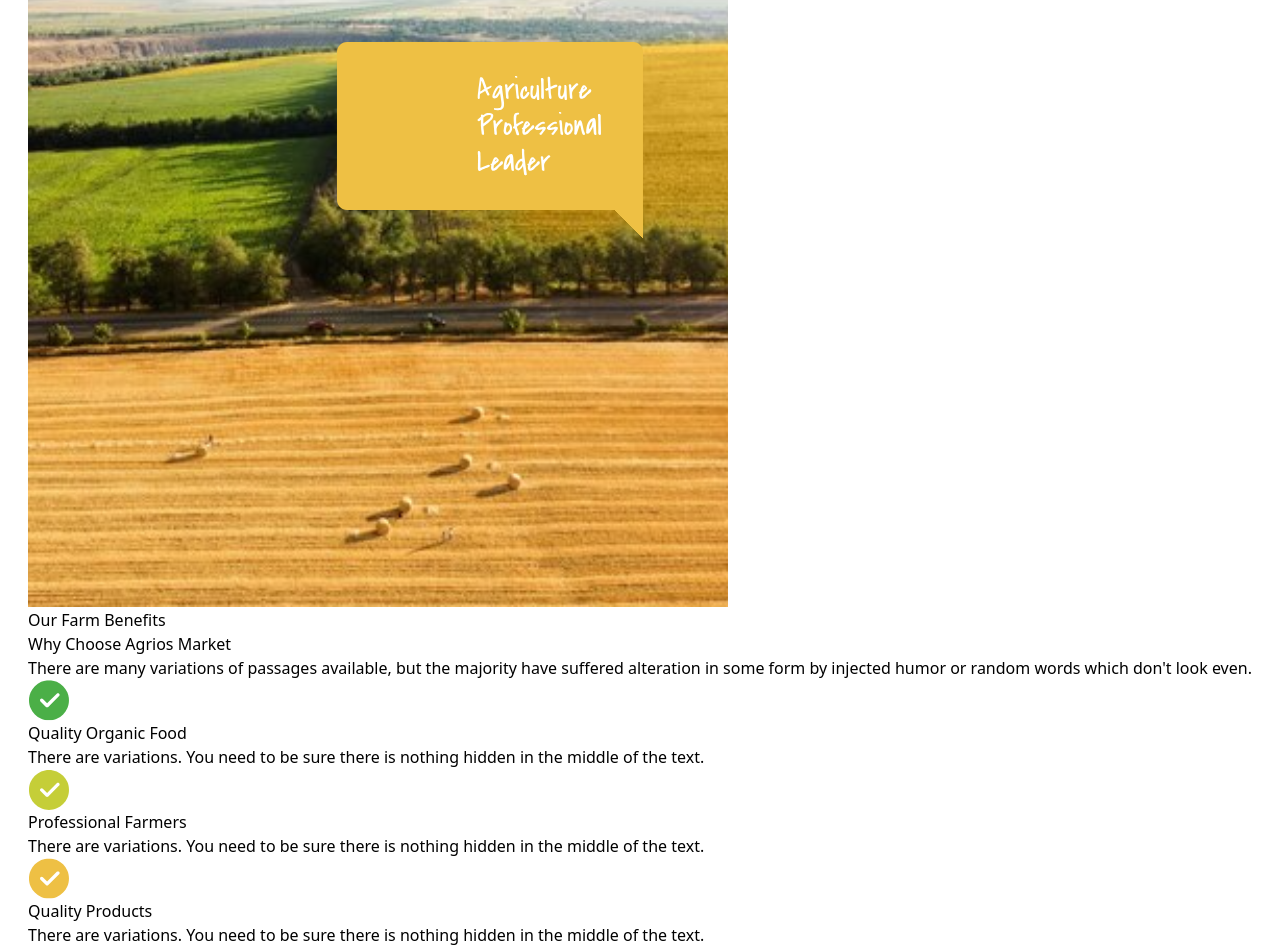
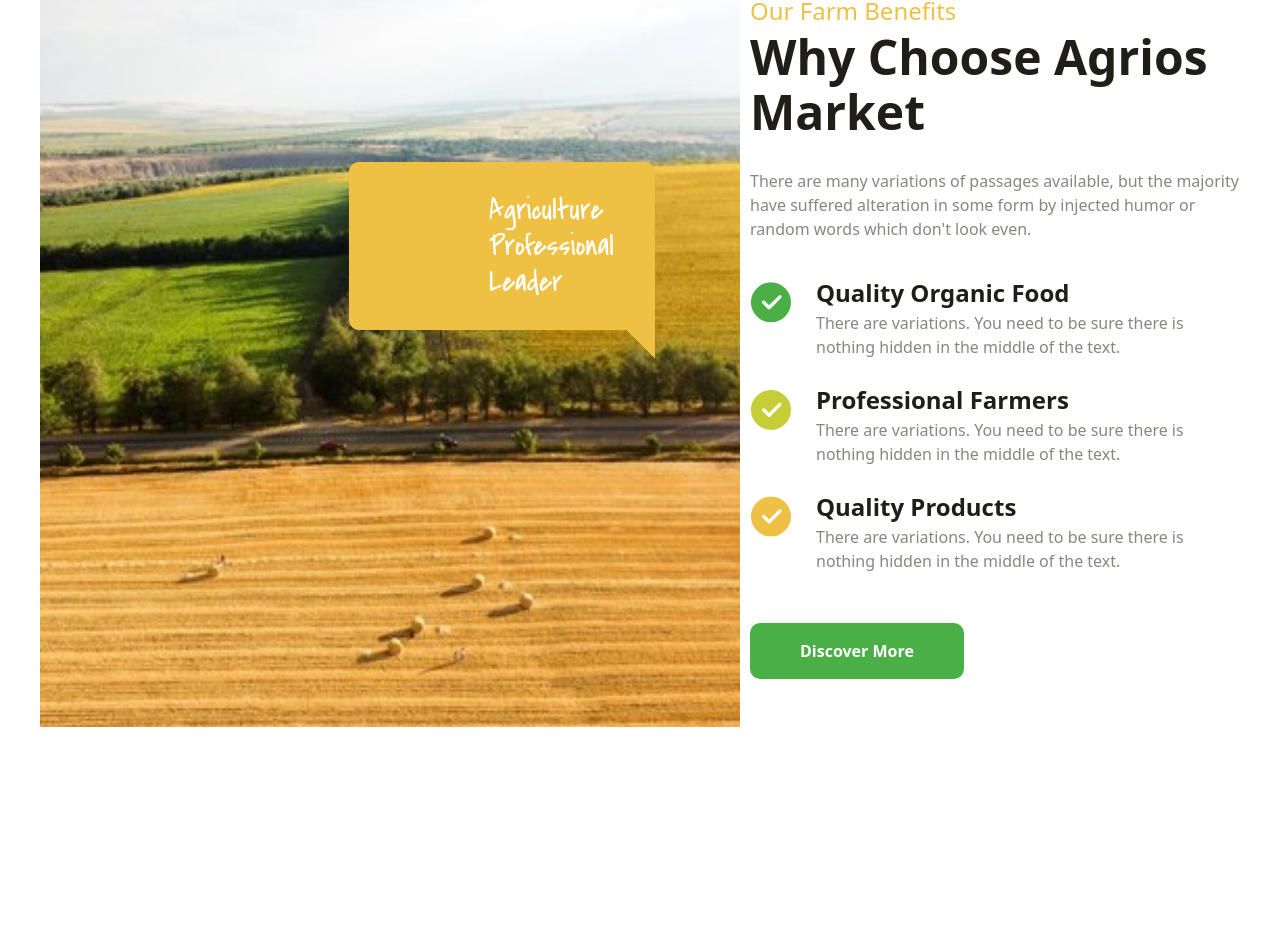
Before and after one commit to Tornike512/Agrios-website-tailwind, a React (Vite) app: page / in a window 1280 px wide. Shown: the part 4892-5843 px from the top of the page. After the commit the page ends 5740 px from the top, so only its background shows below. Built offline with nearby package versions, Linux system fonts and the light colour scheme.

Commit message:
Add: Choose Agrios Style

```diff
--- a/src/pages/HomePage/ChooseAgrios/ChooseAgrios.tsx
+++ b/src/pages/HomePage/ChooseAgrios/ChooseAgrios.tsx
@@ -5,50 +5,76 @@ import yellowCorrectIcon from "src/assets/yellow-correct-icon.svg";
 
 export function ChooseAgrios() {
   return (
-    <section>
-      <img src={chooseAgriosImage} alt="Choose Agrios Section Main Image" />
+    <section className="my-[120px] w-full max-w-[1200px] flex">
+      <img
+        className="mr-[10px]"
+        src={chooseAgriosImage}
+        alt="Choose Agrios Section Main Image"
+      />
       <figure>
-        <p>Our Farm Benefits</p>
-        <h2>Why Choose Agrios Market</h2>
-        <p>
+        <p className="text-[24px] text-[#EEC044]">Our Farm Benefits</p>
+        <h2 className="text-[48px] text-[#1F1E17] font-bold leading-[55px] mb-[30px]">
+          Why Choose Agrios Market
+        </h2>
+        <p className="text-[16px] text-[#878680] mb-[34px]">
           There are many variations of passages available, but the majority have
           suffered alteration in some form by injected humor or random words
           which don't look even.
         </p>
         <ul>
-          <li>
-            <img src={greenCorrectIcon} alt="Green Correct Icon" />
+          <li className="flex items-start">
+            <img
+              className="mr-[25px] mt-[7px] items-start"
+              src={greenCorrectIcon}
+              alt="Green Correct Icon"
+            />
             <div>
-              <h3>Quality Organic Food</h3>
-              <p>
+              <h3 className="text-[24px] text-[#1F1E17] font-bold">
+                Quality Organic Food
+              </h3>
+              <p className="text-[16px] text-[#878680]">
                 There are variations. You need to be sure there is nothing
                 hidden in the middle of the text.
               </p>
             </div>
           </li>
-          <li>
-            <img src={lightGreenCorrectIcon} alt="Light Green Correct Icon" />
+          <li className="flex items-start mt-[23px]">
+            <img
+              className="mr-[25px] mt-[7px] items-start"
+              src={lightGreenCorrectIcon}
+              alt="Light Green Correct Icon"
+            />
             <div>
-              <h3>Professional Farmers</h3>
-              <p>
+              <h3 className="text-[24px] text-[#1F1E17] font-bold">
+                Professional Farmers
+              </h3>
+              <p className="text-[16px] text-[#878680]">
                 There are variations. You need to be sure there is nothing
                 hidden in the middle of the text.
               </p>
             </div>
           </li>
-          <li>
-            <img src={yellowCorrectIcon} alt="Yellow Correct Icon" />
+          <li className="flex items-start mt-[23px]">
+            <img
+              className="mr-[25px] mt-[7px] items-start"
+              src={yellowCorrectIcon}
+              alt="Yellow Correct Icon"
+            />
             <div>
-              <h3>Quality Products</h3>
-              <p>
+              <h3 className="text-[24px] text-[#1F1E17] font-bold">
+                Quality Products
+              </h3>
+              <p className="text-[16px] text-[#878680]">
                 There are variations. You need to be sure there is nothing
                 hidden in the middle of the text.
               </p>
             </div>
           </li>
         </ul>
+        <button className="mt-[50px] bg-[#4BAF47] font-bold w-fit px-[50px] py-4 rounded-[10px] hover:bg-[#54c950] text-[#ffffff]">
+          Discover More
+        </button>
       </figure>
-      <button>Discover More</button>
     </section>
   );
 }
```
